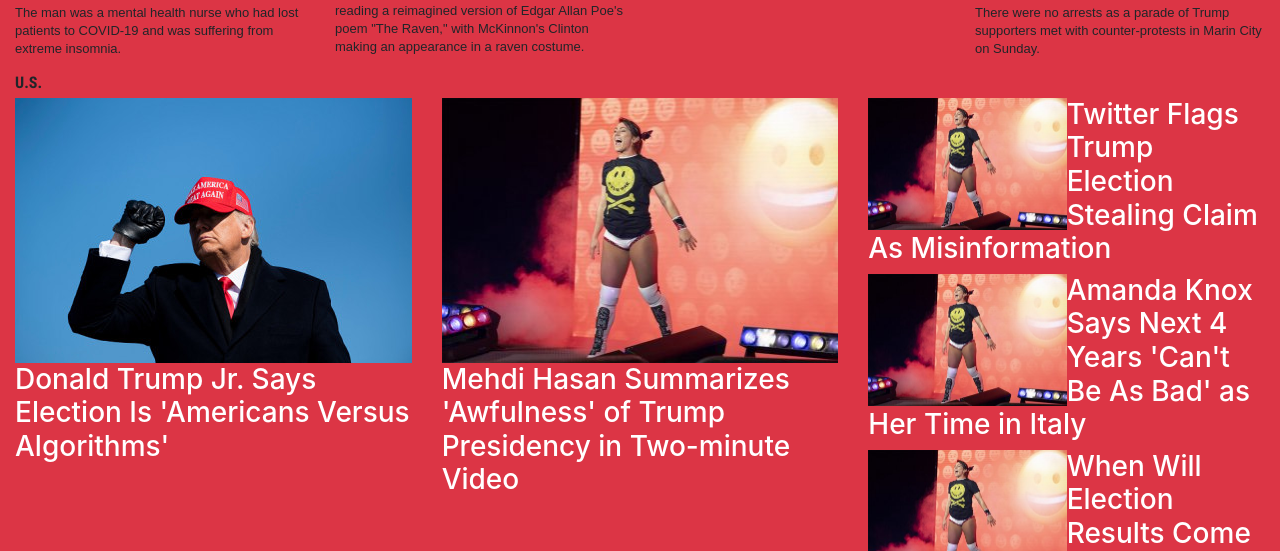
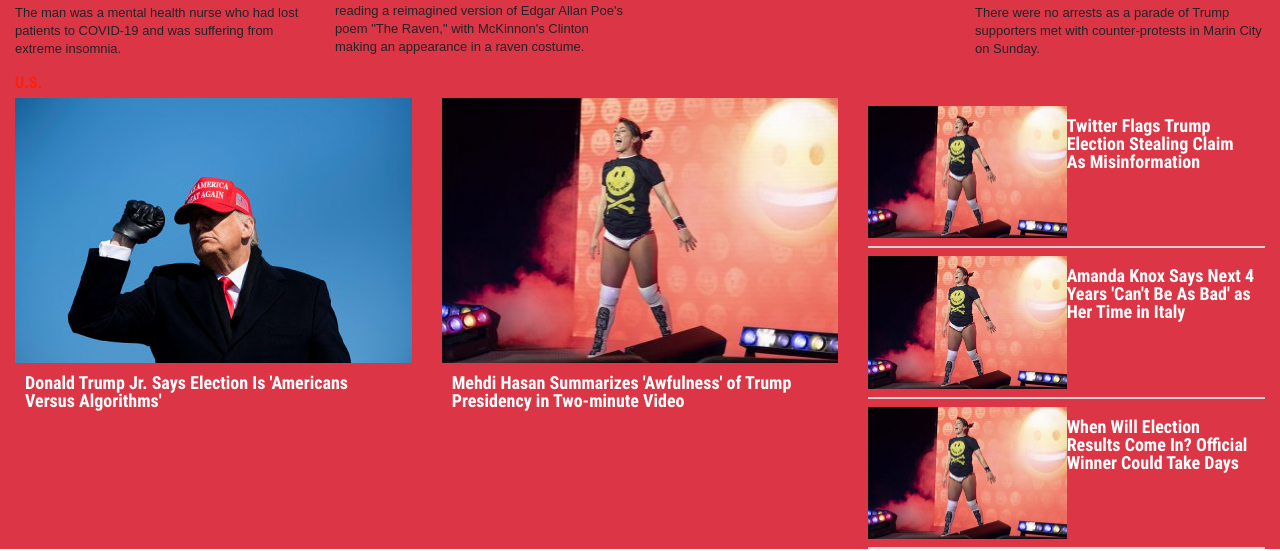
Before and after one commit to Zappat0n/Newsweek-clone, a plain HTML site: page index.html in a window 1280 px wide. Shown: the part 9095-9646 px from the top of the page. Drawn offline with nearby package versions, Linux system fonts and the light colour scheme; files that its build step writes are made by us from their sources.

Commit message:
Added padding and bottom border

```diff
--- a/index.html
+++ b/index.html
@@ -634,15 +634,15 @@
           <h3><a href="#">Mehdi Hasan Summarizes 'Awfulness' of Trump Presidency in Two-minute Video</a></h3>
         </article>
         <section class="right-side col-12 col-md-4 d-flex flex-column">
-          <article class="">
+          <article class="py-2">
             <a href="#"><img class="w-50 float-left" src="./images/kylie-rae-impact-wrestling-retires.jpg" alt="us-story"></a>
             <h3><a href="#">Twitter Flags Trump Election Stealing Claim As Misinformation</a></h3>
           </article>
-          <article class="">
+          <article class="py-2">
             <a href="#"><img class="w-50 float-left" src="./images/kylie-rae-impact-wrestling-retires.jpg" alt="us-story"></a>
             <h3><a href="#">Amanda Knox Says Next 4 Years 'Can't Be As Bad' as Her Time in Italy</a></h3>
           </article>
-          <article class="">
+          <article class="py-2">
             <a href="#"><img class="w-50 float-left" src="./images/kylie-rae-impact-wrestling-retires.jpg" alt="us-story"></a>
             <h3><a href="#">When Will Election Results Come In? Official Winner Could Take Days</a></h3>
           </article>
--- a/styles.scss
+++ b/styles.scss
@@ -301,6 +301,16 @@
 .topic {
   h2 {
     font: bold 16px/16px "Roboto Condensed", sans-serif;
+    color: #f72210;
+  }
+  h3 {
+    font: bold 18px/18px "Roboto Condensed", sans-serif;
+    color: black;
+    padding: 10px;
+  }
+
+  .right-side article {
+    border-bottom: 2px solid lightgrey;
   }
 
 }
```
